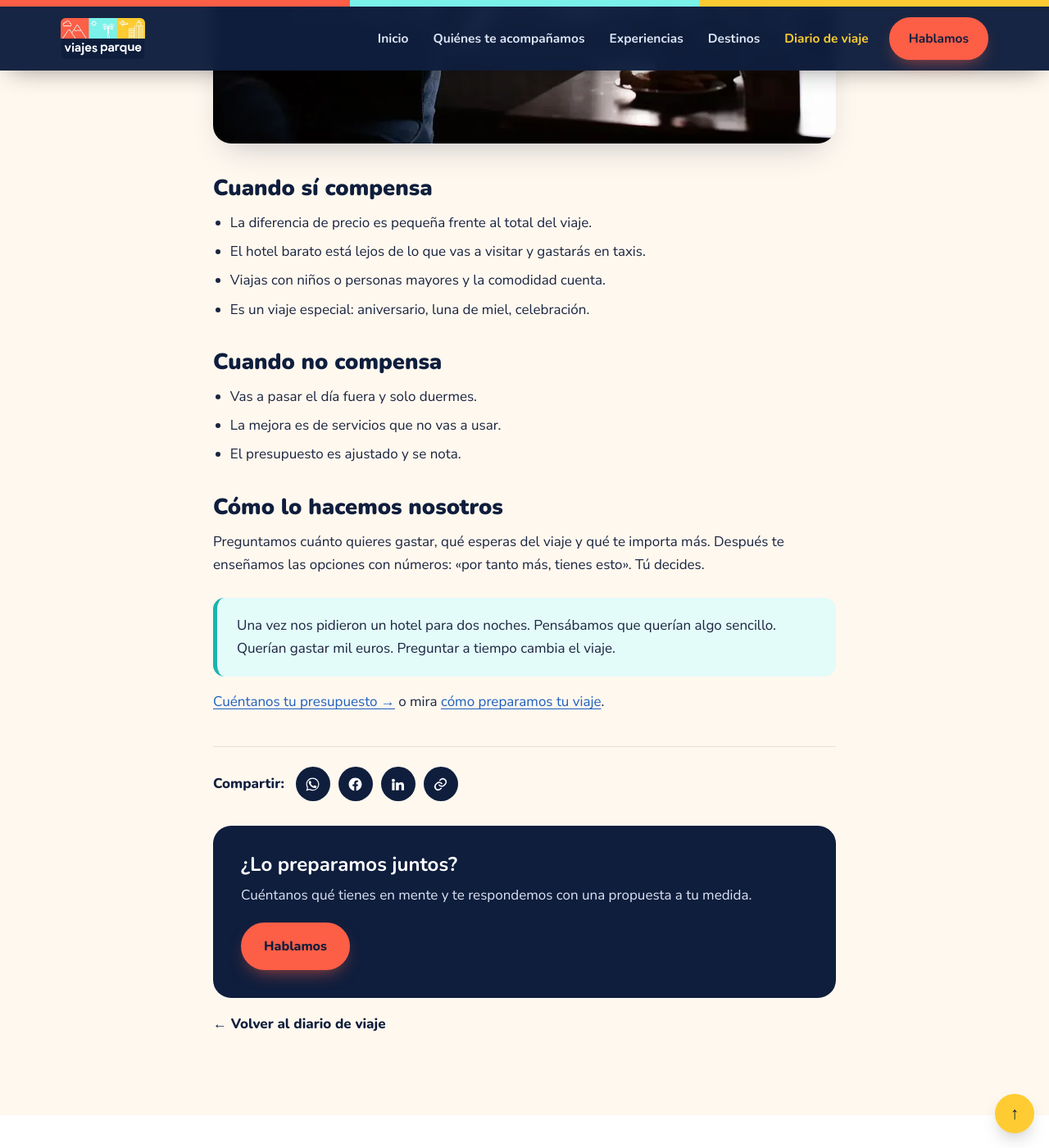
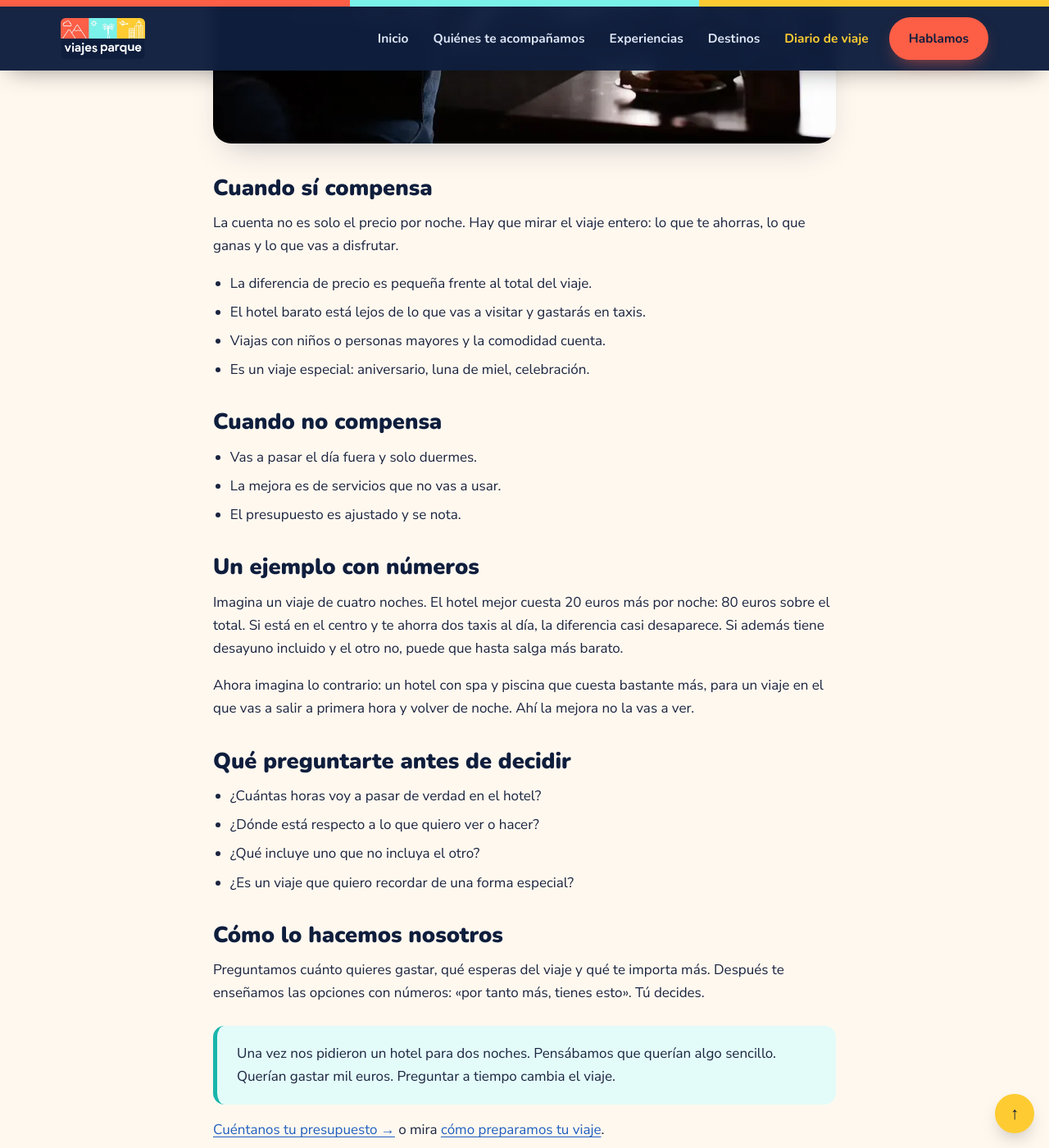
Before and after one commit to retuertographic/vjesprq, a Jekyll site: the page built from _posts/2026-11-05-merece-la-pena-subir-de-hotel.md, in a window 1280 px wide and 1400 px high, scrolled down 745 px. Shown: the whole window at 82% size. Built offline with Jekyll 4.4.1, drawn with Linux system fonts in a browser that asks for light colours.

Commit message:
Retirar la entrada sobre IA y ampliar dos entradas del diario
- Se elimina «Tecnología para contestarte antes, personas para
  aconsejarte»: la voz de marca no habla de IA al cliente final.
- «Barco con vehículo para el trabajo» y «¿Merece la pena subir de
  hotel?» se amplían por encima de las 300 palabras.

Co-Authored-By: Claude Opus 5.5 <noreply@anthropic.com>
Claude-Session: https://claude.ai/code/session_015Nsqv9EFCdX8mgw3tqrv7H

```diff
--- a/_posts/2026-11-05-merece-la-pena-subir-de-hotel.md
+++ b/_posts/2026-11-05-merece-la-pena-subir-de-hotel.md
@@ -10,6 +10,8 @@ image: /img/fotos/hotel.webp
 ---
 ## Cuando sí compensa
 
+La cuenta no es solo el precio por noche. Hay que mirar el viaje entero: lo que te ahorras, lo que ganas y lo que vas a disfrutar.
+
 - La diferencia de precio es pequeña frente al total del viaje.
 - El hotel barato está lejos de lo que vas a visitar y gastarás en taxis.
 - Viajas con niños o personas mayores y la comodidad cuenta.
@@ -21,6 +23,19 @@ image: /img/fotos/hotel.webp
 - La mejora es de servicios que no vas a usar.
 - El presupuesto es ajustado y se nota.
 
+## Un ejemplo con números
+
+Imagina un viaje de cuatro noches. El hotel mejor cuesta 20 euros más por noche: 80 euros sobre el total. Si está en el centro y te ahorra dos taxis al día, la diferencia casi desaparece. Si además tiene desayuno incluido y el otro no, puede que hasta salga más barato.
+
+Ahora imagina lo contrario: un hotel con spa y piscina que cuesta bastante más, para un viaje en el que vas a salir a primera hora y volver de noche. Ahí la mejora no la vas a ver.
+
+## Qué preguntarte antes de decidir
+
+- ¿Cuántas horas voy a pasar de verdad en el hotel?
+- ¿Dónde está respecto a lo que quiero ver o hacer?
+- ¿Qué incluye uno que no incluya el otro?
+- ¿Es un viaje que quiero recordar de una forma especial?
+
 ## Cómo lo hacemos nosotros
 
 Preguntamos cuánto quieres gastar, qué esperas del viaje y qué te importa más. Después te enseñamos las opciones con números: «por tanto más, tienes esto». Tú decides.
```
Also changed, not shown: _posts/2026-09-17-tecnologia-con-trato-de-siempre.md (deleted, +0 -32 lines), _posts/2026-11-07-viajes-de-empresa-barco-con-vehiculo.md (+4 -4 lines).
